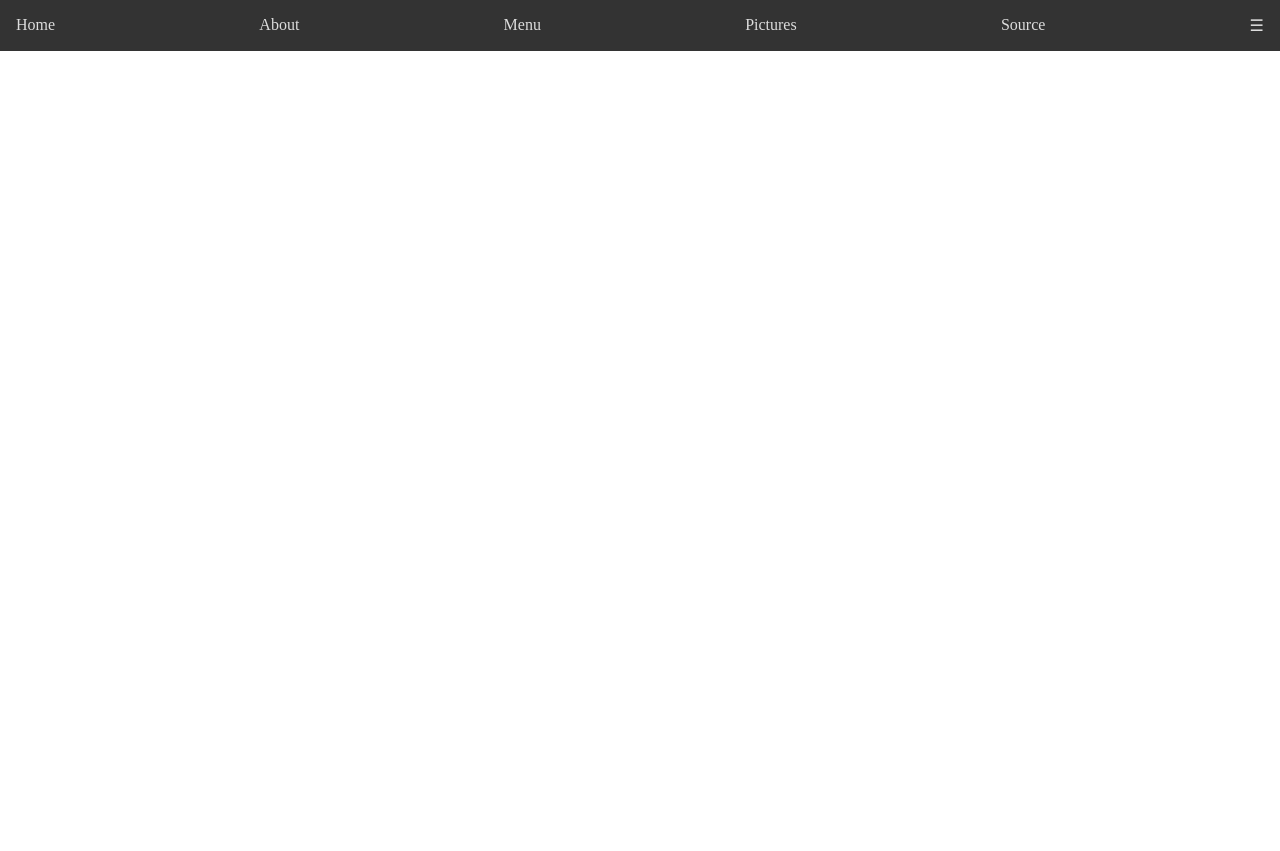
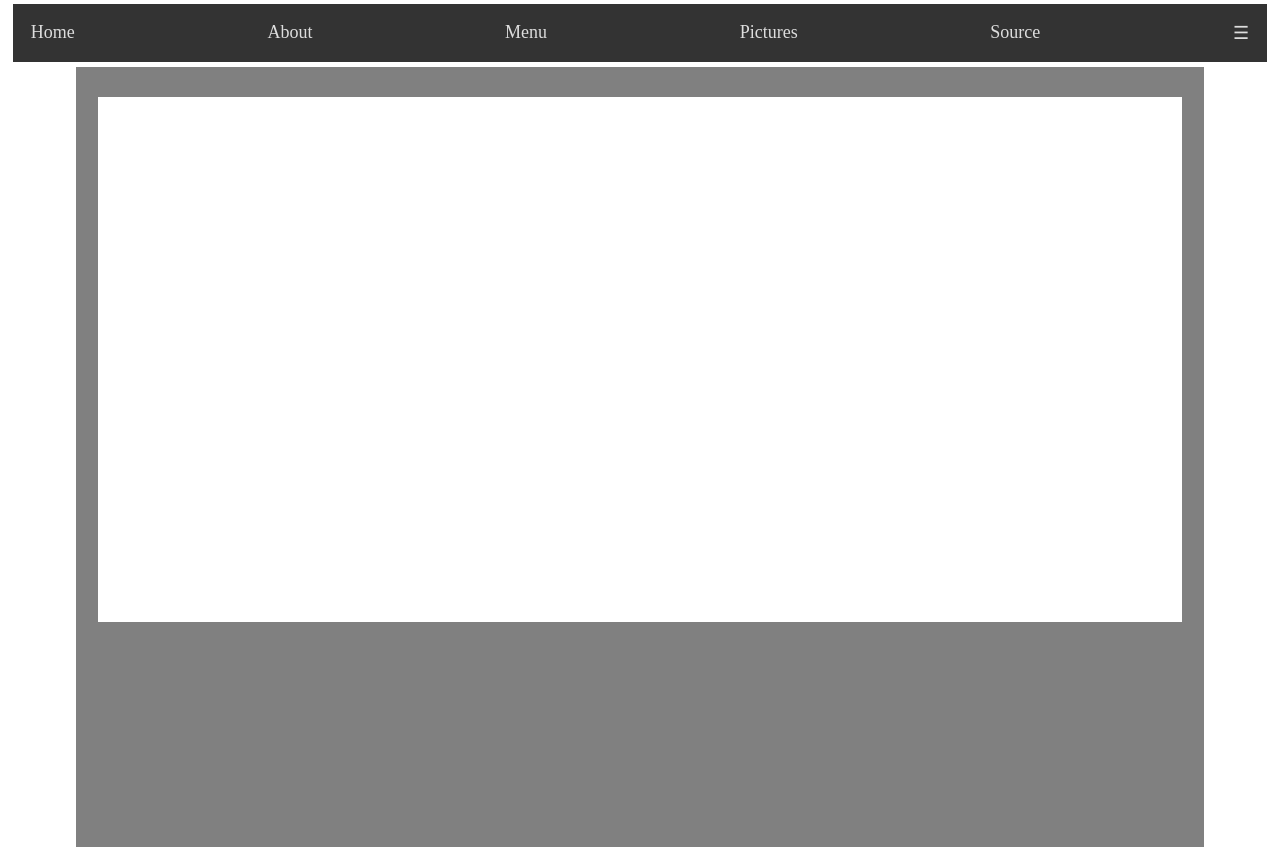
Before and after one commit to Platense61/Media-Gallery, a plain HTML site: page index.html in a window 1280 px wide. Before the commit the page ends 800 px from the top, so only its background shows below. Drawn offline with Linux system fonts and the light colour scheme.

Commit message:
Set up the slide show. Need to add the 4 on click ones along with pictures. Current idea for slideshow is pokemon cards

```diff
--- a/CSS/style.css
+++ b/CSS/style.css
@@ -1,6 +1,9 @@
-body {
-  padding: 0;
-  margin: 0;
+body {/*-- Sets body defaults --*/
+  padding: .25rem;
+  font-size: 18px;
+  width: 98%;
+  margin: 0 auto;
+
 }
 
 nav {
@@ -16,3 +19,20 @@ nav a {
   color: #DDD;
   text-decoration: none;
 }
+
+.slideshow-wrap{
+  background-color: grey;
+  margin: auto;
+  margin-top: 5px;
+  max-width: 90%;
+  height: 750px;
+  padding-top: 30px;
+}
+
+.large-pic{
+  background-color: white;
+  margin: auto;
+  max-width: 96%;
+  height: 70%;
+
+}
--- a/index.html
+++ b/index.html
@@ -22,9 +22,16 @@
       <a href="#" class="nav-links">Menu</a>
       <a href="#" class="nav-links">Pictures</a>
       <a href="#" class="nav-links">Source</a>
-      <a href="javascript:void(0);" class="nav-link trigram" onclick="navToggle()">&#9776;</a>
+      <a href="#" class="nav-link trigram">&#9776;</a>
     </nav>
 
+    <div class="slideshow-wrap">
+
+      <div class="large-pic">
+
+
+      </div>
+    </div>
 
     <script src="JS/page.js"></script>
   </body>
```
